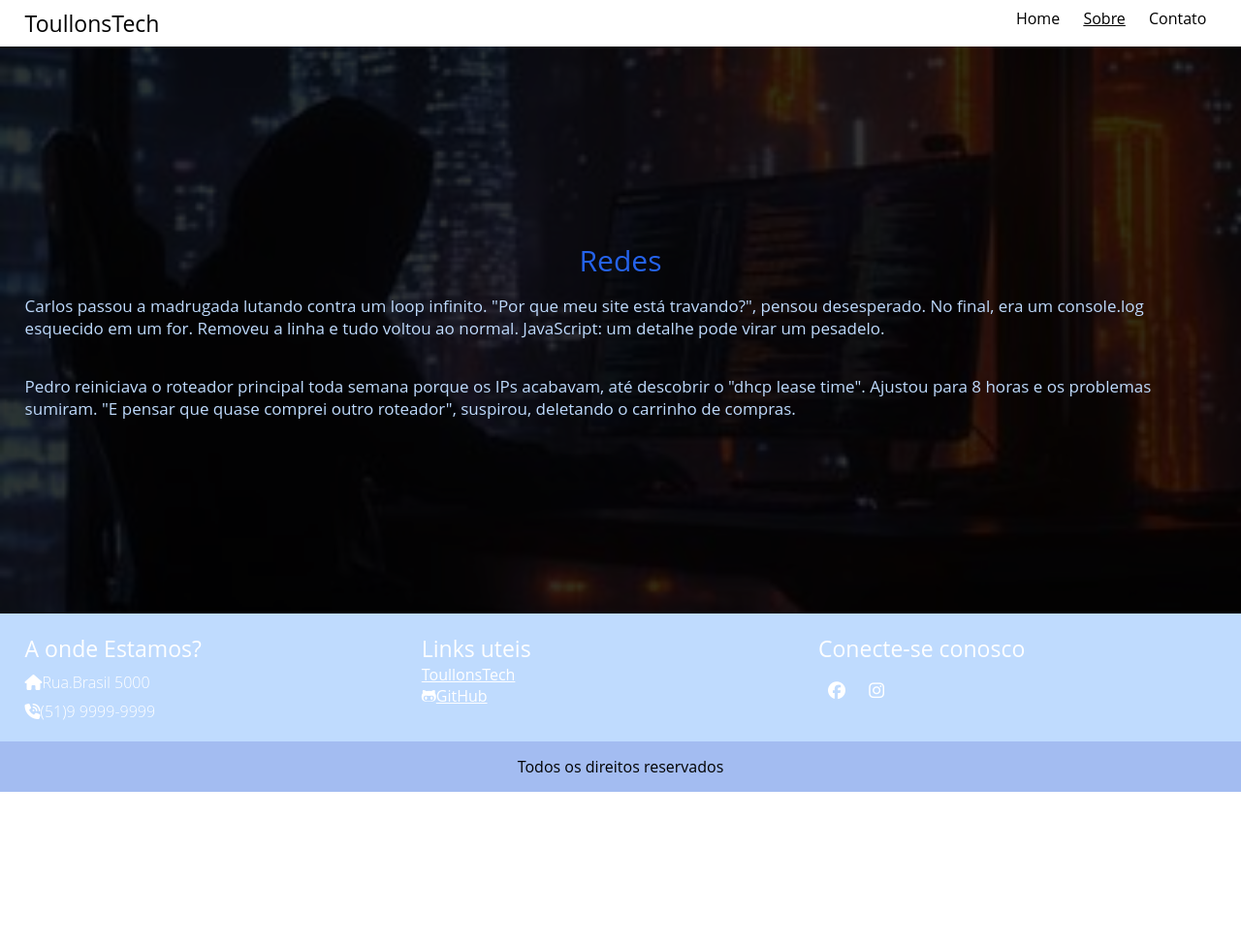
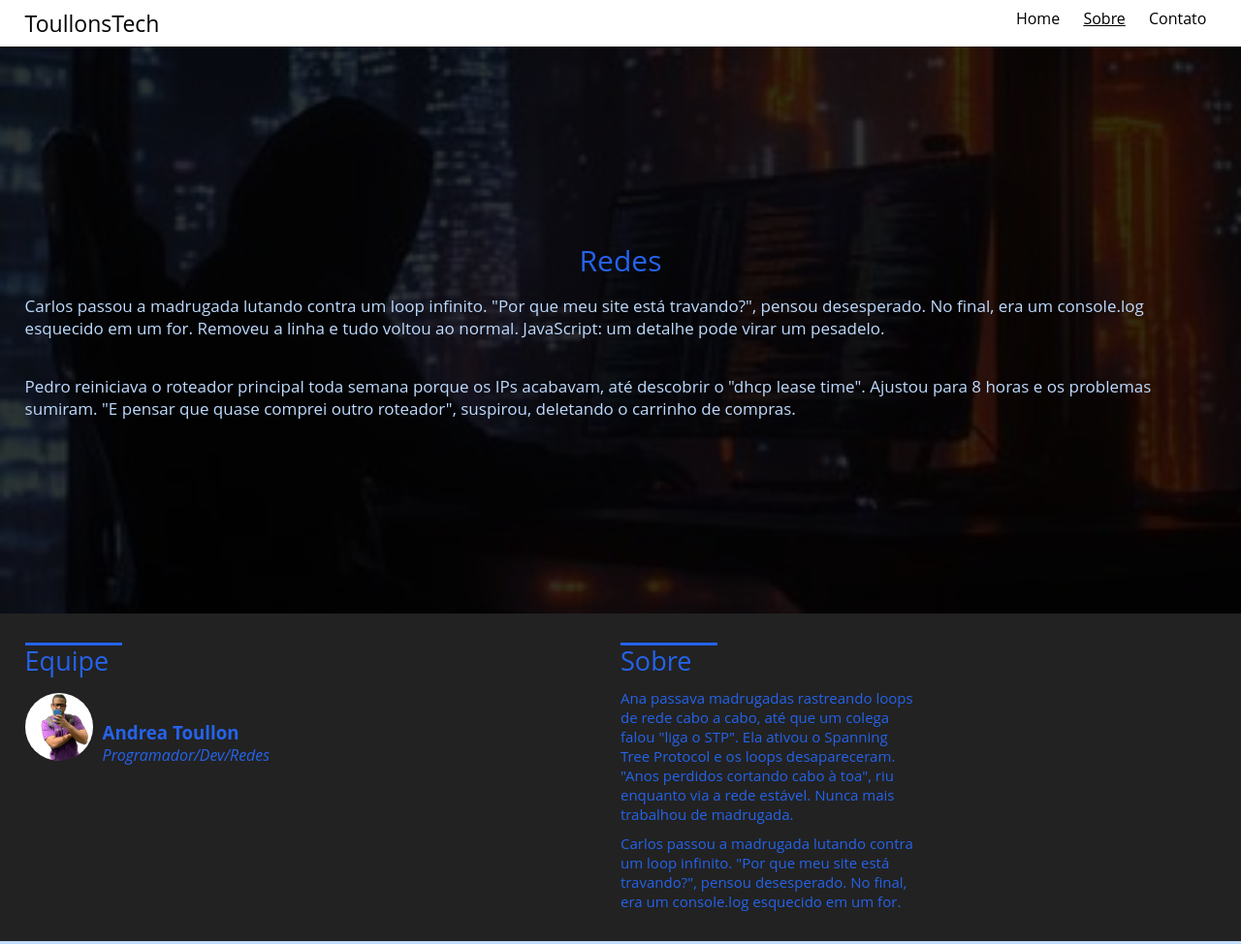
Before and after one commit to andreastoullondev/WebDesign, a plain HTML site: page sobre.html in a window 1280 px wide. Shown: the top 974 px of the page at 97% size. Before the commit the page ends 817 px from the top, so only its background shows below. Drawn offline with Linux system fonts and the light colour scheme.

Commit message:
criando pagina Sobre

```diff
--- a/sobre.html
+++ b/sobre.html
@@ -62,6 +62,42 @@
         </div>
     </section>
 
+    <section class="sobre-equipe">
+        <div class="container">
+            <div class="equipe-container">
+                <div class="line-text">
+            <div></div>
+            <h2>Equipe</h2>
+            </div>
+                <div class="avatar-box">
+                <div class="img-avatar"></div><div class="descricao-avatar">
+                    <h3>Andrea Toullon</h3>
+                    <p>Programador/Dev/Redes</p>
+                </div>
+
+            </div>
+            </div>
+
+            <div class="sobre-container">
+                    <div class="equipe-container">
+                    <div class="line-text">
+                <div></div>
+                    <h2>
+                        Sobre
+                    </h2>
+                    <p>
+                        Ana passava madrugadas rastreando loops de rede cabo a cabo, até que um colega falou "liga o STP". Ela ativou o Spanning Tree Protocol e os loops desapareceram. "Anos perdidos cortando cabo à toa", riu enquanto via a rede estável. Nunca mais trabalhou de madrugada.
+                    </p>
+                    <p>
+                        Carlos passou a madrugada lutando contra um loop infinito.
+                        "Por que meu site está travando?", pensou desesperado.
+                        No final, era um console.log esquecido em um for.
+                    </p>
+                </div>
+            </div>
+        </div>
+    </section>
+
     <footer class="footer1">
         <div class="container">
             <div class="w33">
@@ -95,5 +131,7 @@
             </p>
         </div>
     </footer>
+
+    <script src="script.js"></script>
 </body>
 </html
```
